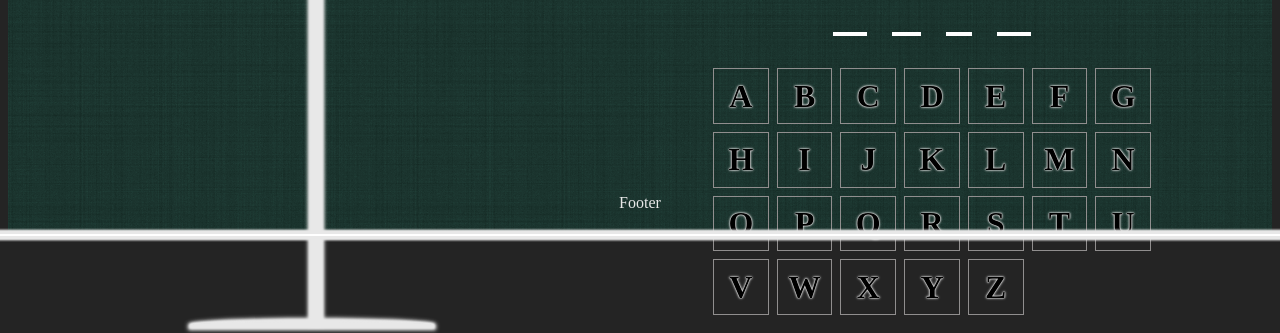
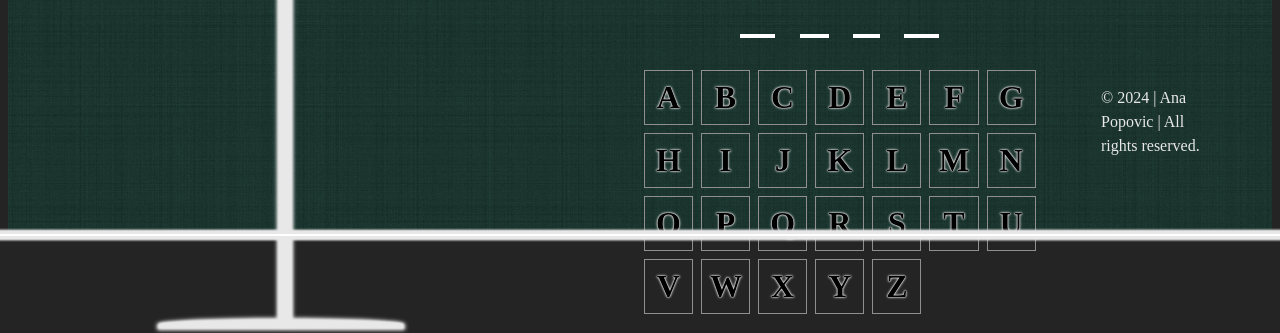
Before and after one commit to franeCode/hangman, a React (Vite) app: page / in a window 1280 px wide. Shown: the part 569-902 px from the top of the page. Built offline with nearby package versions, Linux system fonts and the light colour scheme; a web font is replaced by a local one.

Commit message:
footer updated

```diff
--- a/src/components/Footer.tsx
+++ b/src/components/Footer.tsx
@@ -1,7 +1,9 @@
 export function Footer() {
     return (
         <>
-            <div className="footer">Footer</div>
+            <footer>
+                <p>&copy; 2024 | Ana Popovic | All rights reserved.</p>
+            </footer>
         </>
     )
 }
```
